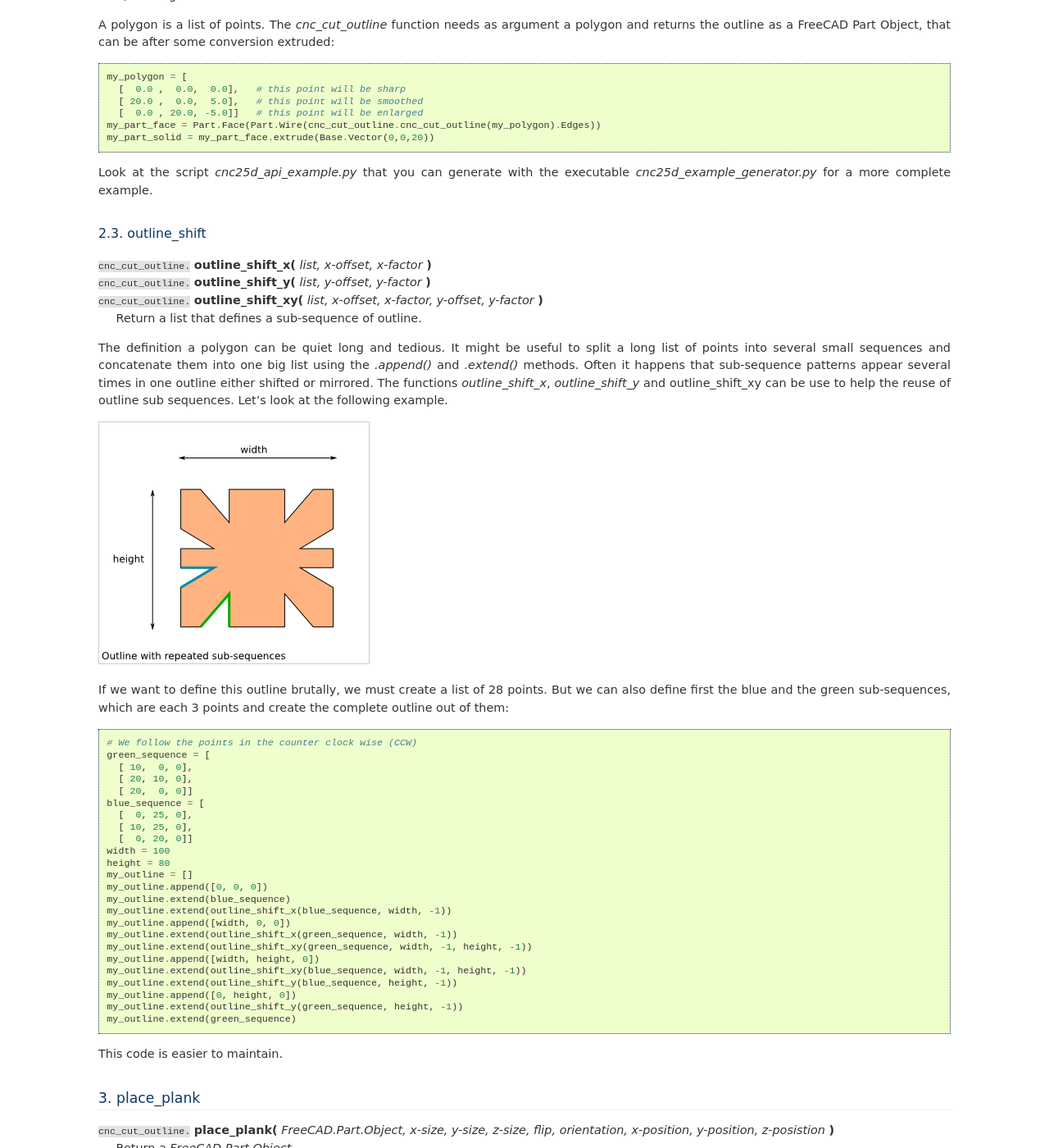
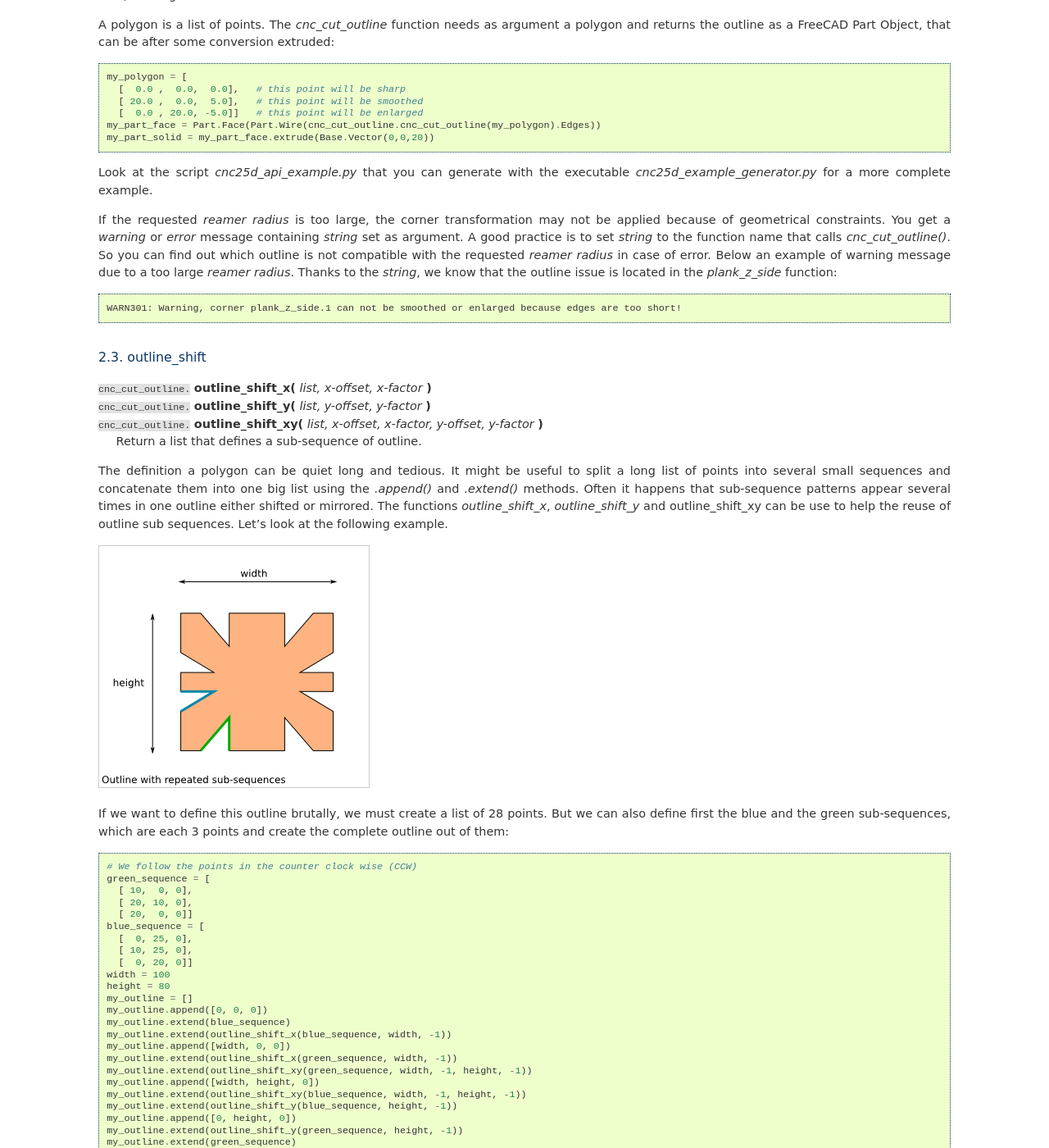
Before and after one commit to charlyoleg/Cnc25D, a Sphinx documentation site: the page built from docs/cnc25d_api.rst, in a window 1280 px wide and 1400 px high, scrolled down 1693 px. Shown: the whole window at 82% size. Built offline with Sphinx 7.4.7, drawn with Linux system fonts in a browser that asks for light colours; formulas are drawn with MathJax 3; some of the changed text lies outside the part shown.

Commit message:
[docs] api cnc_cut_outline change

```diff
--- a/docs/cnc25d_api.rst
+++ b/docs/cnc25d_api.rst
@@ -20,7 +20,7 @@
 2. cnc_cut_outline
 ==================
 
-| ``cnc_cut_outline.`` **cnc_cut_outline(** *list* **)**
+| ``cnc_cut_outline.`` **cnc_cut_outline(** *list, string* **)**
 |   Return a *FreeCAD.Part.Shape*.
 
 2.1. cnc_cut_outline purpose
@@ -54,6 +54,10 @@
   my_part_solid = my_part_face.extrude(Base.Vector(0,0,20))
 
 Look at the script *cnc25d_api_example.py* that you can generate with the executable *cnc25d_example_generator.py* for a more complete example.
+
+If the requested *reamer radius* is too large, the corner transformation may not be applied because of geometrical constraints. You get a *warning* or *error* message containing *string* set as argument. A good practice is to set *string* to the function name that calls *cnc_cut_outline()*. So you can find out which outline is not compatible with the requested *reamer radius* in case of error. Below an example of warning message due to a too large *reamer radius*. Thanks to the *string*, we know that the outline issue is located in the *plank_z_side* function::
+
+  WARN301: Warning, corner plank_z_side.1 can not be smoothed or enlarged because edges are too short!
 
 2.3. outline_shift
 ------------------
@@ -95,6 +99,17 @@
   my_outline.extend(green_sequence)
 
 This code is easier to maintain.
+
+2.4. Alternative corner transformation
+--------------------------------------
+
+The cnc_cut_outline() function provides three possibilites as corner transformation (smooth, unchange, enlarge):
+
+.. image:: images/cnc_cut_outline_transformations.png
+
+You may want others corner transformations such as enlarging a corner without milling one side of the corner. By changing the input outline, you can achieve it:
+
+.. image:: images/alternative_corner_transformation.png
 
 3. place_plank
 ==============
```
Also changed, not shown: docs/cnc25d_presentation.rst (+7 -0 lines), docs/cnc25d_api.svg, docs/images/alternative_corner_transformation.png (added), docs/images/cnc_cut_outline_transformations.png (added).
